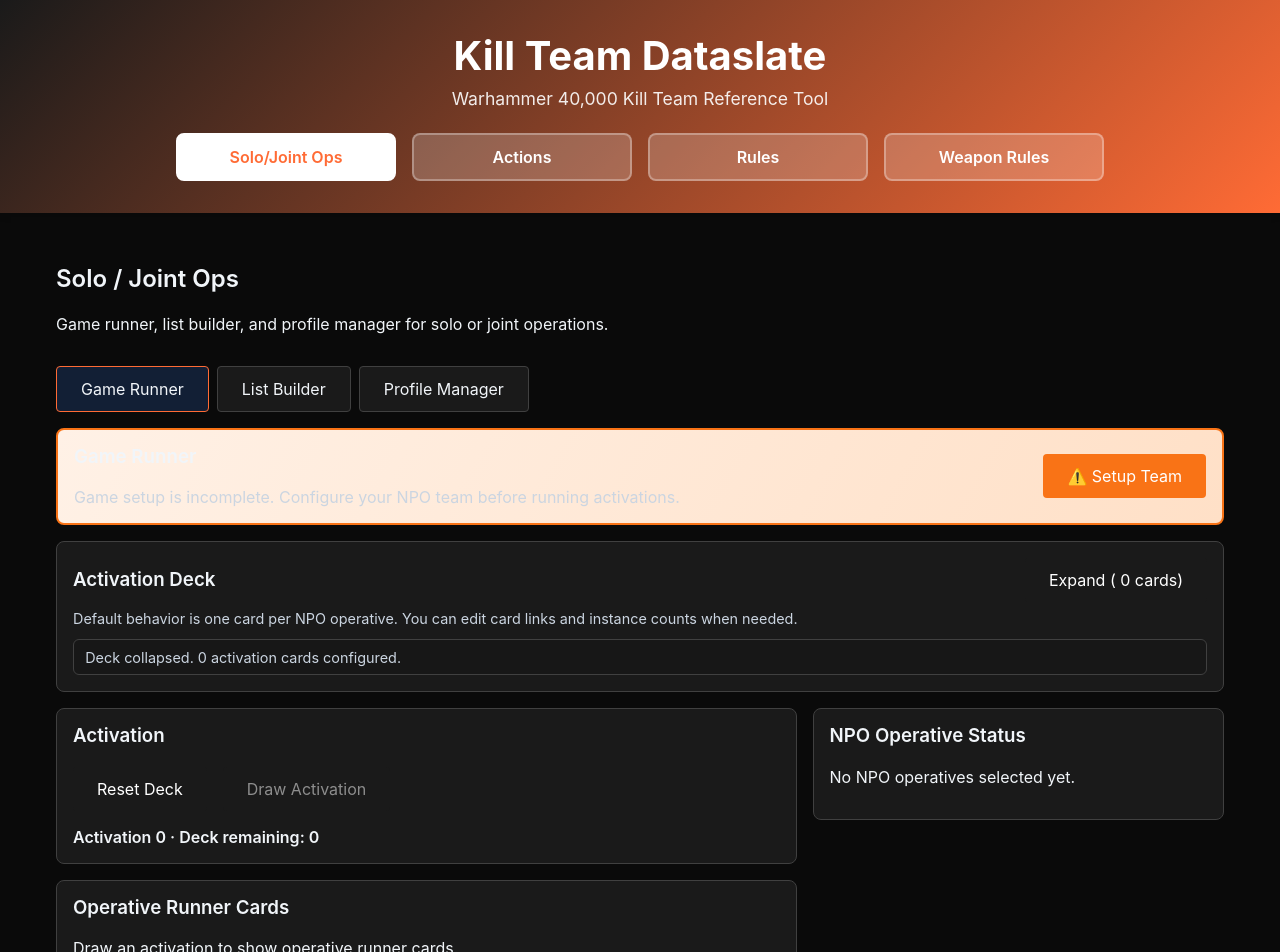
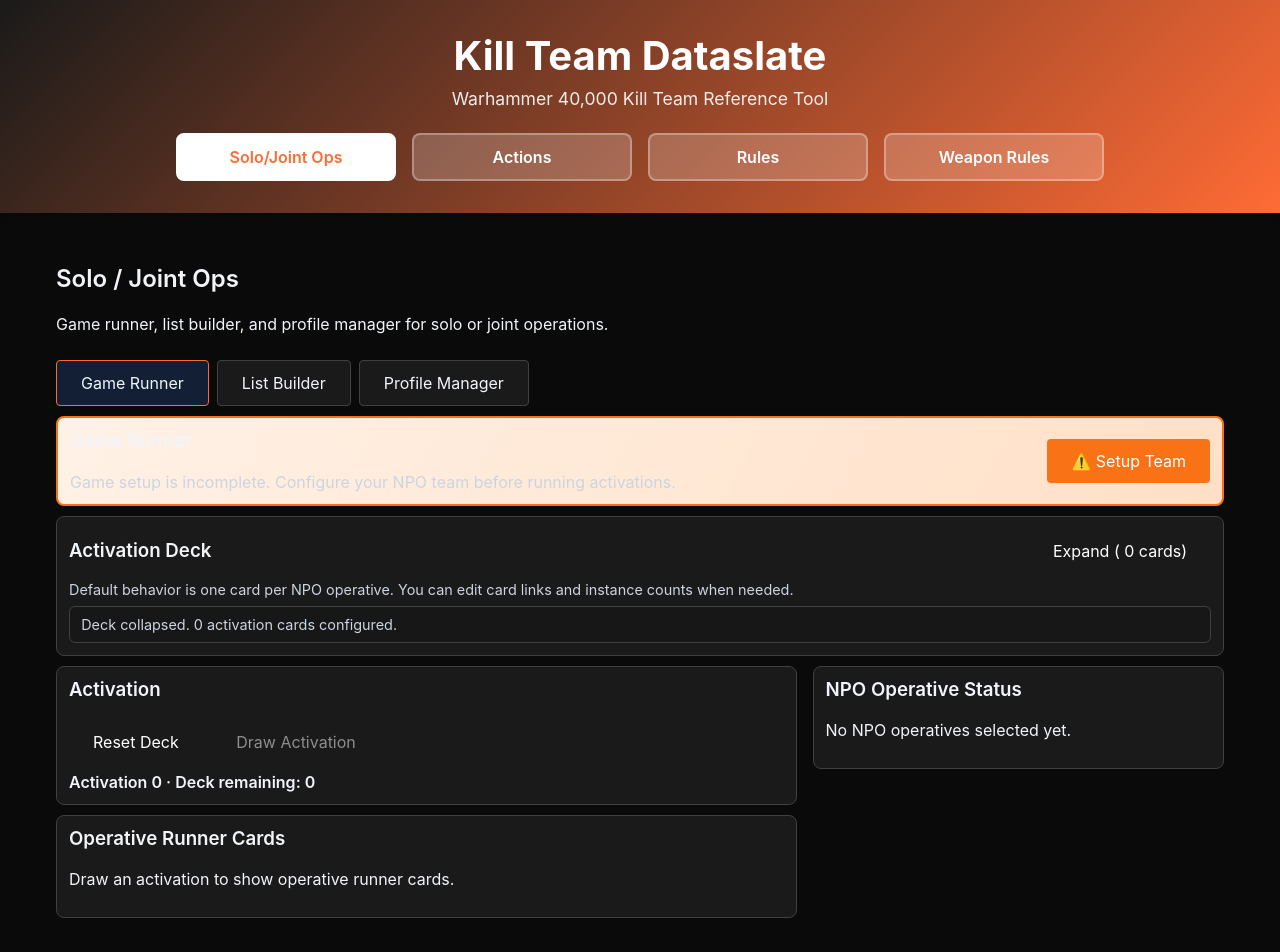
Before and after one commit to aaronbridgeman/wh40k-killteamtools, a React (Vite) app: page / in a window 1280 px wide. Shown: the top 952 px of the page. Built offline with nearby package versions, Linux system fonts and the light colour scheme.

Commit message:
style(game-runner): tighten spacing for faster access to activation UI

```diff
--- a/src/components/solo/SoloJointOpsView.css
+++ b/src/components/solo/SoloJointOpsView.css
@@ -1,11 +1,11 @@
 .solo-joint-ops-view {
   display: grid;
-  gap: 1rem;
+  gap: 0.65rem;
 }
 
 .game-runner-layout {
   display: grid;
-  gap: 1rem;
+  gap: 0.65rem;
 }
 
 .game-runner-main {
@@ -83,7 +83,7 @@
 }
 
 .game-runner-setup-tabs {
-  margin-bottom: 1rem;
+  margin-bottom: 0.5rem;
 }
 
 .import-message {
@@ -102,7 +102,7 @@
   border: 1px solid var(--border-color);
   border-radius: 8px;
   background: var(--surface-color);
-  padding: 1rem;
+  padding: 0.75rem;
 }
 
 .solo-card h3,
@@ -336,20 +336,20 @@
 
 .activation-controls {
   display: flex;
-  gap: 1rem;
+  gap: 0.6rem;
   flex-wrap: wrap;
   align-items: center;
 }
 
 .activation-status {
-  margin: 1rem 0 0;
+  margin: 0.5rem 0 0;
   font-weight: 600;
 }
 
 /* --- Activation Deck --- */
 
 .deck-description {
-  margin: 0 0 0.75rem;
+  margin: 0 0 0.5rem;
   font-size: 0.9rem;
   color: var(--text-secondary);
 }
@@ -532,12 +532,12 @@
 
 .activation-runner-main {
   display: grid;
-  gap: 1rem;
+  gap: 0.6rem;
 }
 
 .current-activation {
-  margin-top: 0.75rem;
-  padding: 0.6rem 0.85rem;
+  margin-top: 0.4rem;
+  padding: 0.45rem 0.7rem;
   border: 1px solid var(--accent-color);
   border-radius: 6px;
   background: color-mix(in srgb, var(--accent-color) 8%, transparent);
@@ -611,7 +611,7 @@
 .npo-card {
   border: 1px solid var(--border-color);
   border-radius: 10px;
-  padding: 0.9rem;
+  padding: 0.65rem;
   background: linear-gradient(
     145deg,
     color-mix(in srgb, var(--surface-color) 92%, black),
@@ -625,7 +625,7 @@
   justify-content: space-between;
   align-items: center;
   gap: 0.5rem;
-  margin-bottom: 0.55rem;
+  margin-bottom: 0.35rem;
 }
 
 .npo-card h4 {
@@ -642,7 +642,7 @@
 }
 
 .npo-card-damage {
-  margin: 0.25rem 0 0.55rem;
+  margin: 0.1rem 0 0.3rem;
   font-weight: 600;
 }
 
@@ -714,7 +714,7 @@
 
 .profile-summary {
   font-size: 0.9rem;
-  margin: 0.4rem 0 0.8rem;
+  margin: 0.25rem 0 0.45rem;
 }
 
 .profile-summary p {
```
